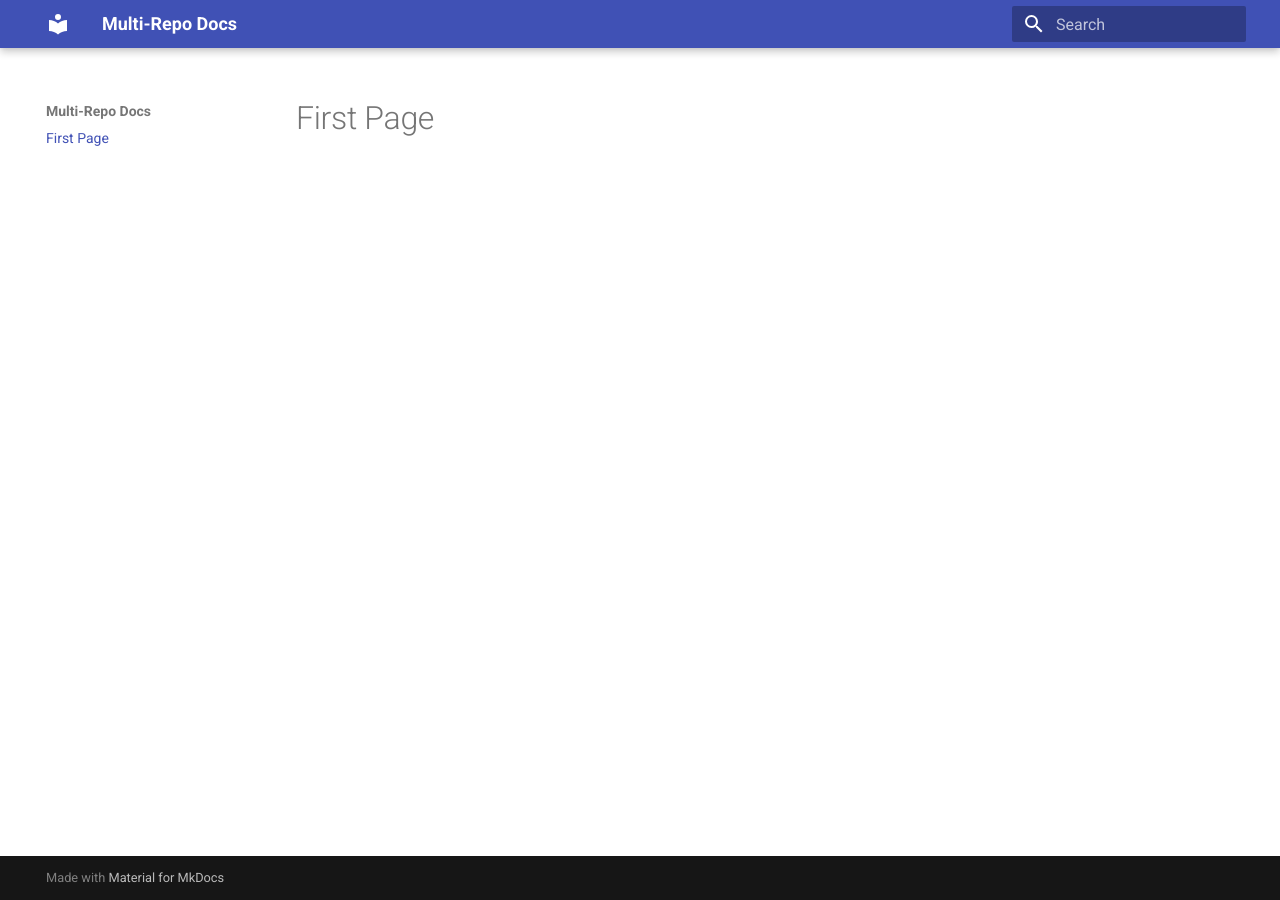
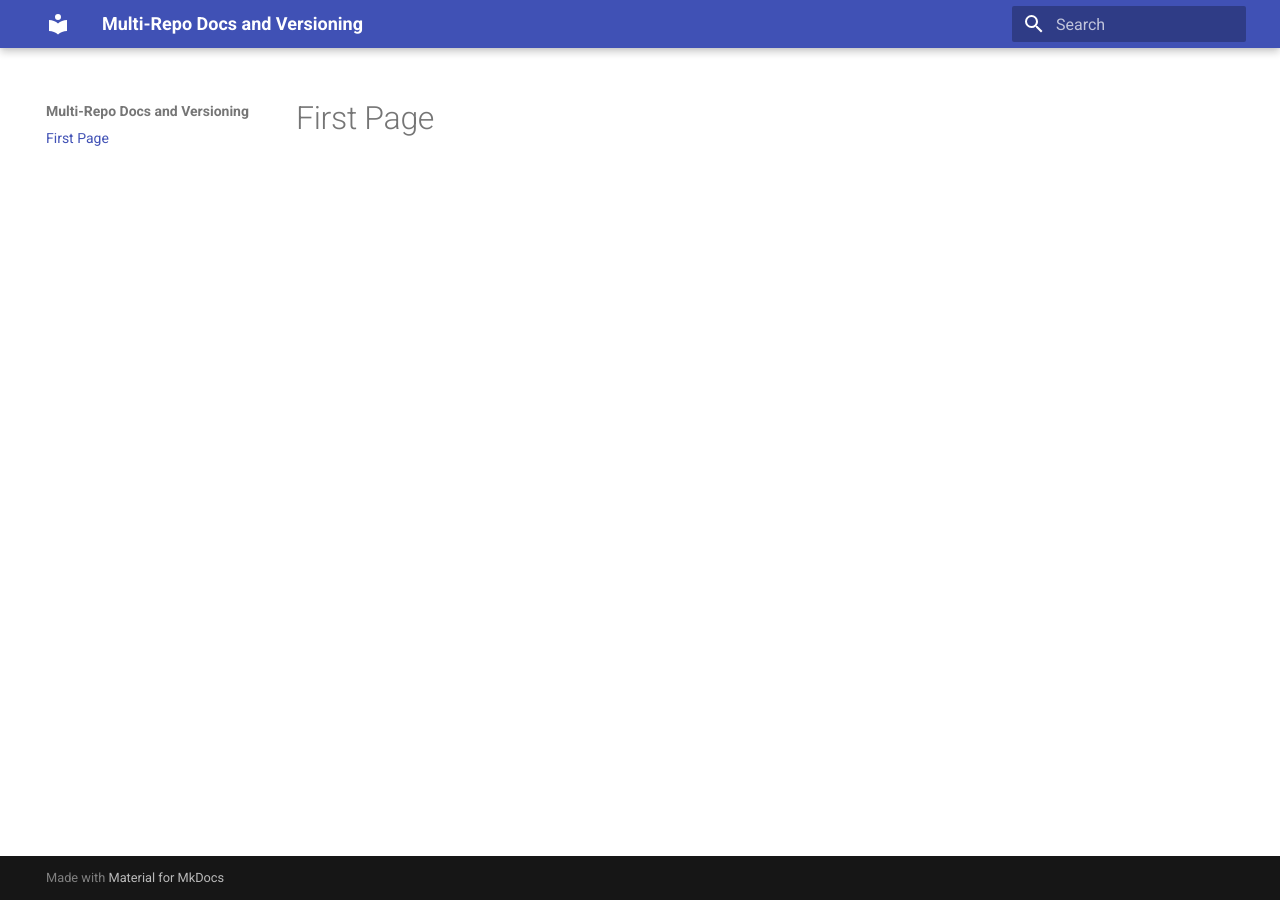
Before and after one commit to multi-repo-docs-versioning/root, an MkDocs documentation site: the page built from docs/README.md, in a window 1280 px wide. Built offline with MkDocs 1.6.1 and Material for MkDocs 9.7.7, drawn with Linux system fonts in a browser that asks for light colours.

Commit message:
update mkdocs yaml

```diff
--- a/.travis.yml
+++ b/.travis.yml
@@ -4,7 +4,7 @@ go:
   - 1.12.x
   - 1.x
 
-sudo: false
+sudo: required
 
 notifications:
   email:
--- a/mkdocs.yml
+++ b/mkdocs.yml
@@ -1,2 +1,2 @@
-site_name: Multi-Repo Docs
+site_name: Multi-Repo Docs and Versioning
 theme: 'material'
```
